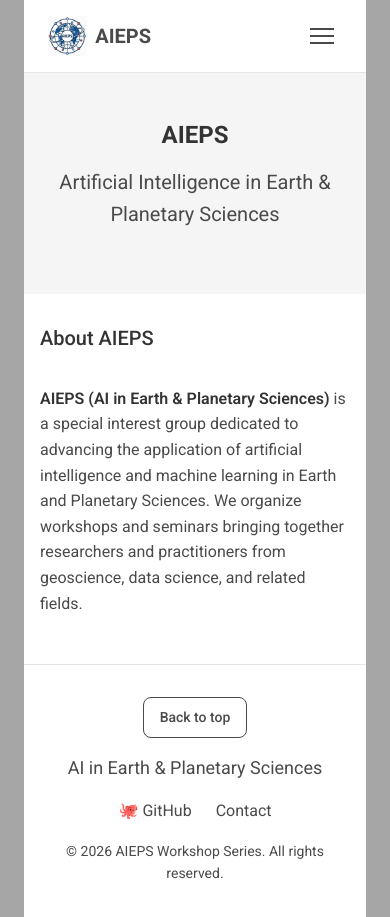
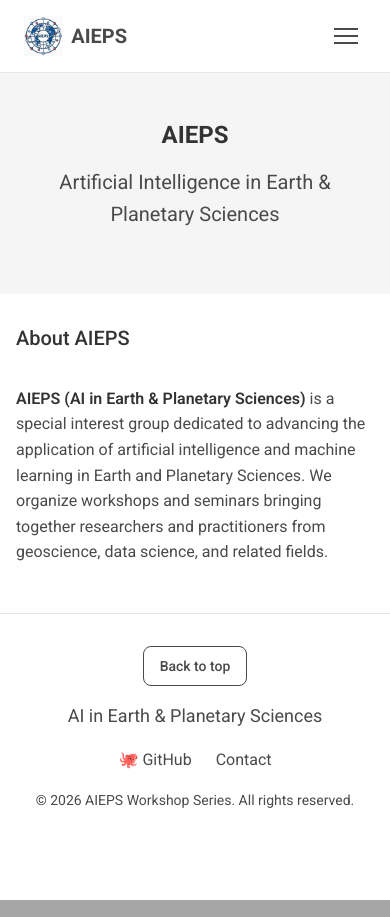
Before and after one commit to AI-EPS/ai-eps.github.io, a Jekyll site: the page built from index.md, in a window 390 px wide. Built offline with Jekyll 4.4.1, drawn with Linux system fonts in a browser that asks for light colours.

Commit message:
Make mobile browser view full width while keeping desktop view unchanged
Co-authored-by: pankajkmishra <10283909+pankajkmishra@users.noreply.github.com>

```diff
--- a/assets/css/style.css
+++ b/assets/css/style.css
@@ -831,6 +831,10 @@ p {
    Responsive Design
    -------------------------------------------------------------------------- */
 @media (max-width: 768px) {
+  .site-frame {
+    width: 100%;
+  }
+
   .site-header {
     position: relative;
   }
```
